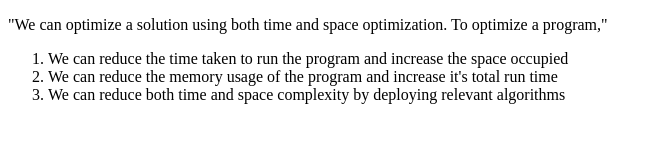
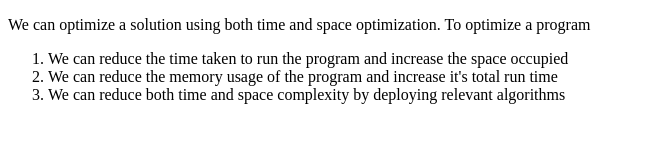
Before and after one commit to acciojob/ordered-list-practise-Tanuchouksey, a website: page main.html in a window 1280 px wide. Shown: the full height of the page, 0-661 px from the left. Drawn offline with Linux system fonts and the light colour scheme.

Commit message:
created a submission

```diff
--- a/main.html
+++ b/main.html
@@ -10,8 +10,8 @@
 	<!-- the entire body must be written by student -->
     <script type="text/javascript" src="./script.js">
 </script>
-<p>"We can optimize a solution using both time
-	and space optimization. To optimize a program,"</p>
+<p>We can optimize a solution using both time
+	and space optimization. To optimize a program</p>
 	<ol>
 		<li>We can reduce the time taken to run the program and
 			increase the space occupied</li>
```
